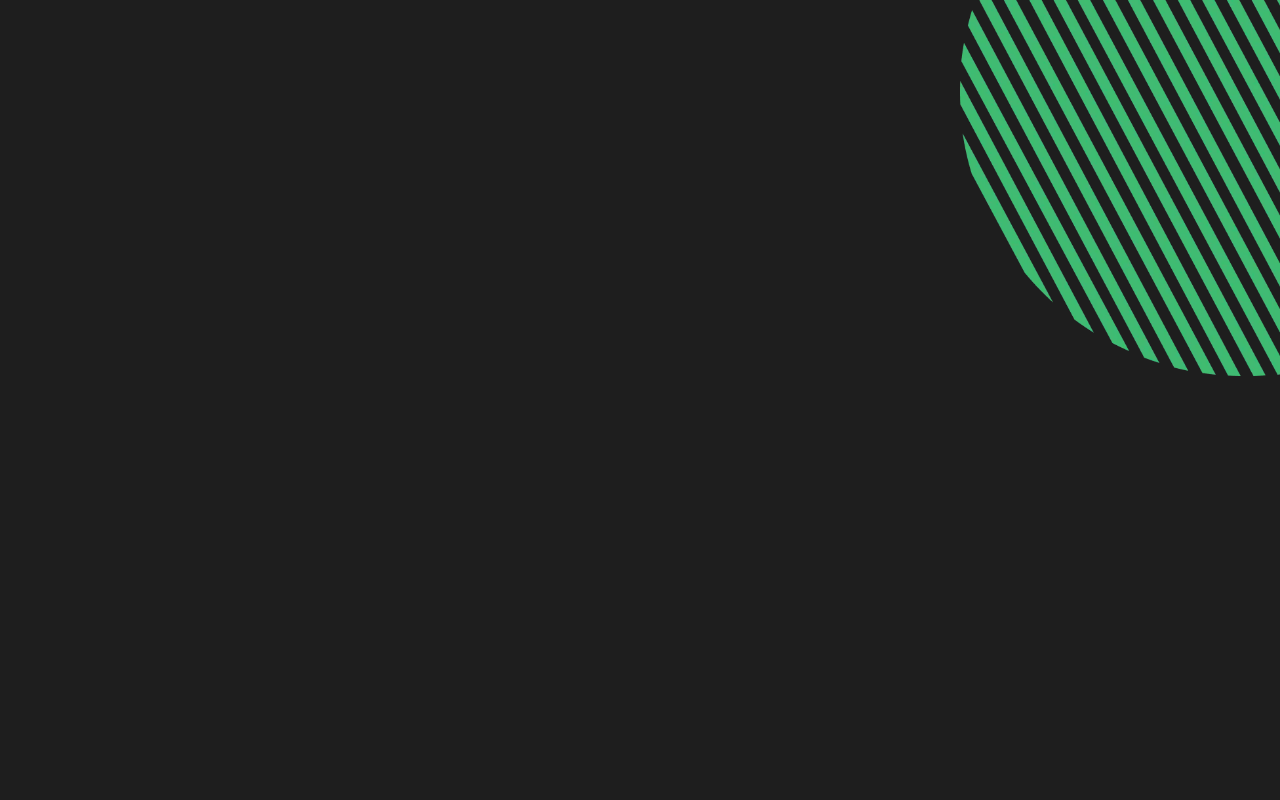
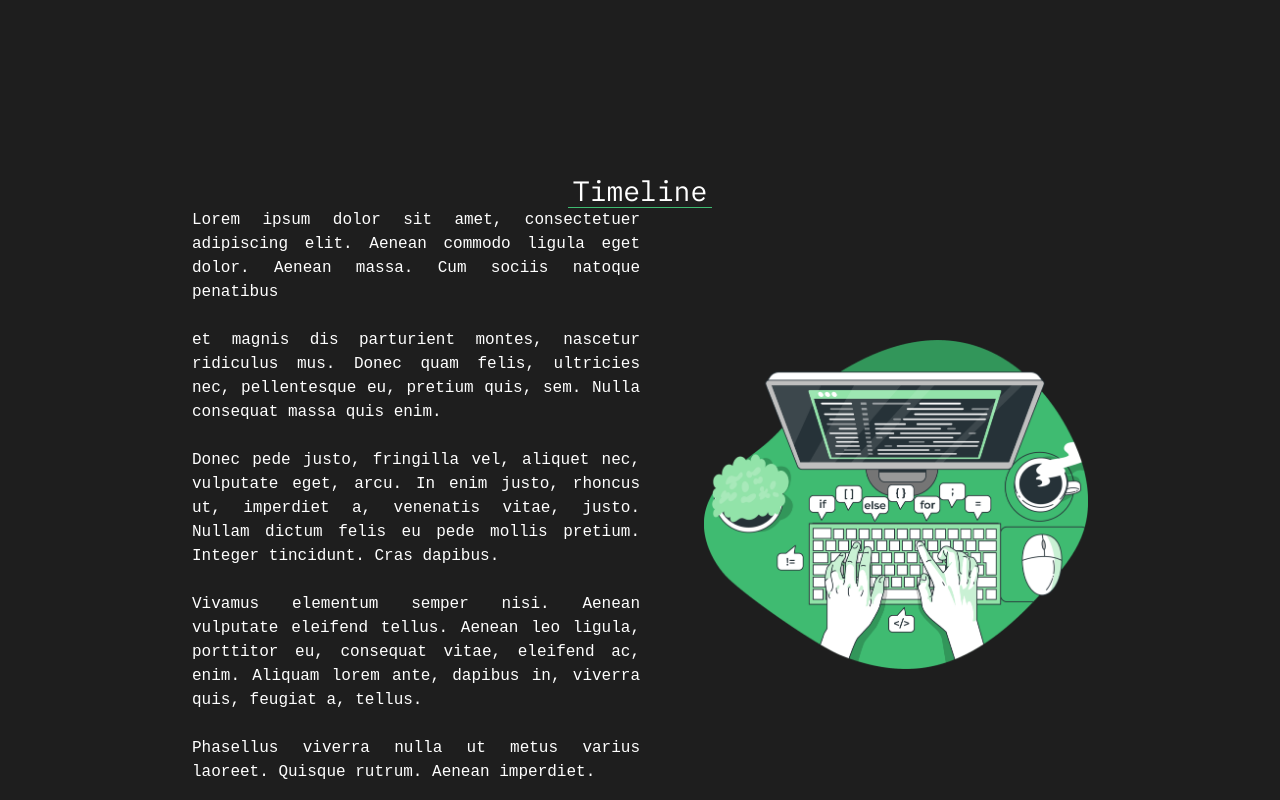
Before and after one commit to RadoslavStefanov/Portfolio, a plain HTML site: page index.html in a window 1280 px wide. Shown: the part 1314-2114 px from the top of the page. Before the commit the page ends 1690 px from the top, so only its background shows below. Drawn offline with nearby package versions, Linux system fonts and the light colour scheme.

Commit message:
Added timeline section placeholder

```diff
--- a/index.html
+++ b/index.html
@@ -97,6 +97,13 @@
           <i class="fa-solid fa-spinner"></i>
         </div>
     </section>
+    <section>
+      <h3 class="rs-sectioned-h" style="width: 9rem;">Timeline</h2>
+        <div class="rs-t2i-right">
+          <p>Lorem ipsum dolor sit amet, consectetuer adipiscing elit. Aenean commodo ligula eget dolor. Aenean massa. Cum sociis natoque penatibus </br> </br>et magnis dis parturient montes, nascetur ridiculus mus. Donec quam felis, ultricies nec, pellentesque eu, pretium quis, sem. Nulla consequat massa quis enim. </br> </br>Donec pede justo, fringilla vel, aliquet nec, vulputate eget, arcu. In enim justo, rhoncus ut, imperdiet a, venenatis vitae, justo. Nullam dictum felis eu pede mollis pretium. Integer tincidunt. Cras dapibus. </br> </br>Vivamus elementum semper nisi. Aenean vulputate eleifend tellus. Aenean leo ligula, porttitor eu, consequat vitae, eleifend ac, enim. Aliquam lorem ante, dapibus in, viverra quis, feugiat a, tellus. </br> </br>Phasellus viverra nulla ut metus varius laoreet. Quisque rutrum. Aenean imperdiet. </p>
+          <img src="./pictures/index/sections/sectionImgPH.png" alt="section 1 image">
+        </div>
+    </section>
     <img src="./pictures/shared/decor/decor-half-circle.webp" alt="decor-half-circle" class="rs-dec-1">
 </body>
 <script src="https://cdn.jsdelivr.net/npm/bootstrap@5.2.3/dist/js/bootstrap.bundle.min.js" integrity="sha384-kenU1KFdBIe4zVF0s0G1M5b4hcpxyD9F7jL+jjXkk+Q2h455rYXK/7HAuoJl+0I4" crossorigin="anonymous"></script>
--- a/styles/main.css
+++ b/styles/main.css
@@ -19,6 +19,10 @@ body
 {
     background-color: var(--rs-bg);
     overflow-x: hidden;
+}
+
+nav{
+    background: var(--rs-bg);
 }
 
 .navbar-brand img{
@@ -121,9 +125,10 @@ h2{
 
 .rs-dec-1{
     position: absolute;
-    right: 0;
-    width: 20rem;
-    top: 70rem;
+    left: -5rem;
+    transform: rotate(180deg);
+    width: 10vw;
+    top: 80vh;
 }
 
 .rs-tech-carousel{
@@ -185,3 +190,32 @@ h2{
     cursor: pointer;
     transform: rotate(45deg);
 }
+
+.rs-sectioned-h{
+    text-align: center;
+    border-bottom: 1px solid var(--rs-accent);
+    margin: 0 auto;
+}
+
+.rs-t2i-right{
+    color: var(--rs-white);
+    font-family: 'Courier New', Courier, monospace;
+    margin: 0 auto;
+    display: flex;
+    align-items: center;
+    max-width: 70vw;
+    gap: 4rem;
+}
+
+.rs-t2i-right p{
+    float: left;
+    display: inline;
+    text-align: justify;
+}
+
+.rs-t2i-right img{
+    float: right;
+    width: 30vw;
+    max-width: 40rem;
+    display: inline;
+}
```
Also changed, not shown: pictures/index/sections/sectionImgPH.png (added).
